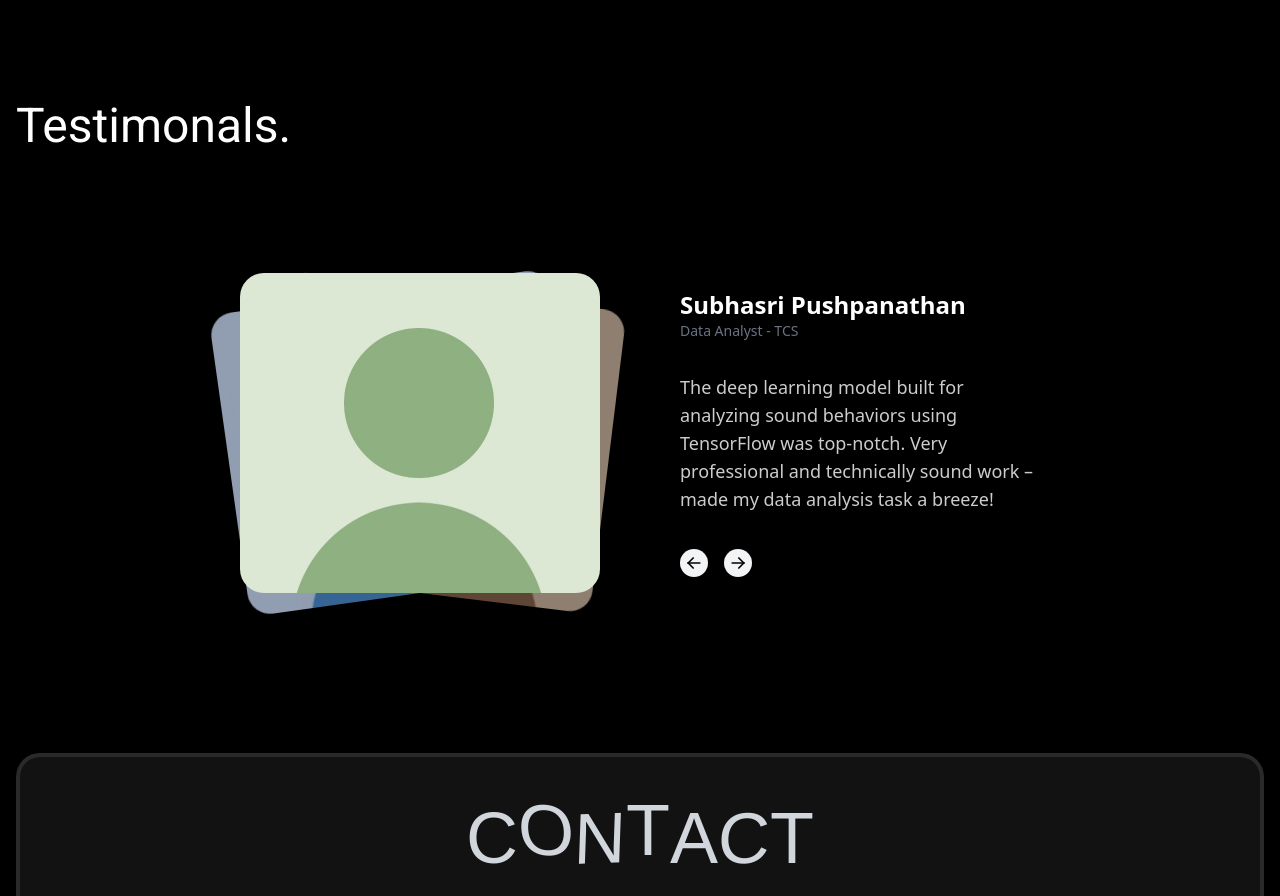
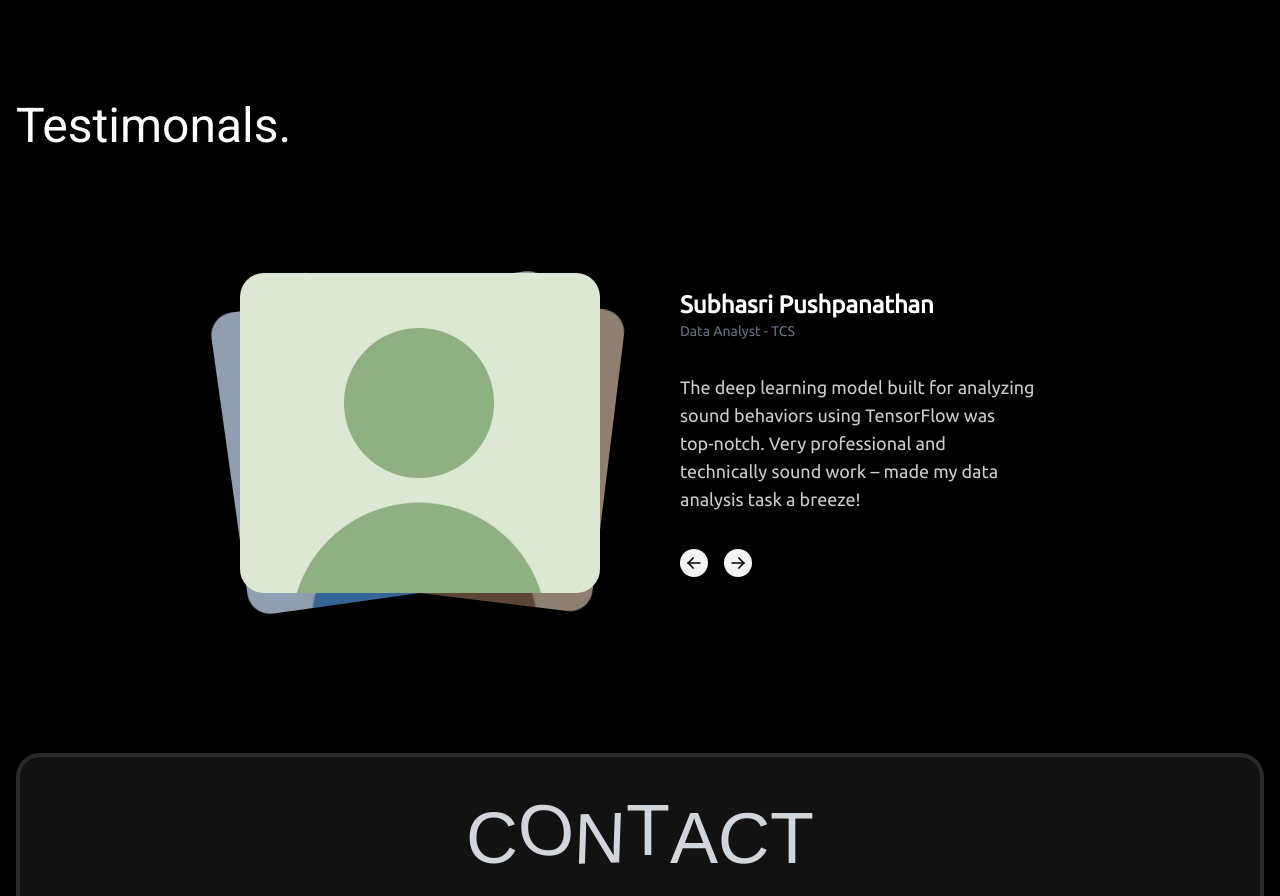
Before and after one commit to danish-khan962/Portfolio, a Next.js app: page / in a window 1280 px wide. Shown: the part 3823-4719 px from the top of the page. Built offline with nearby package versions, Linux system fonts and the light colour scheme; a web font is replaced by a local one.

Commit message:
buttons gradient fixed

```diff
--- a/src/app/projects/project/[id]/page.tsx
+++ b/src/app/projects/project/[id]/page.tsx
@@ -86,14 +86,14 @@ export default async function Page({params,}: {params: Promise<{ id: string }>})
         <div className='max-w-[700px] w-[100%] flex flex-row justify-between items-center gap-x-3'>
           <div className='w-[50%]'>
             <Link href={project.github_link} target='_blank'>
-              <button className='bg-blue-400/10 py-2 px-8 rounded-lg w-[100%]  backdrop-blur-md border-2 border-white/10 hover:border-white/15 transition-all ease-in-out duration-200 cursor-pointer'>
+              <button className='bg-gradient-to-r from-blue-600 via-sky-600 to-cyan-500 text-white py-2 px-8 rounded-lg w-full backdrop-blur-md transition-all ease-in-out duration-200 cursor-pointer hover:from-blue-700 hover:via-sky-700 hover:to-cyan-600'>
                 Repository
               </button>
             </Link>
           </div>
           <div className='w-[50%]'>
             <Link href={project.live_link} target='_blank'>
-              <button className='bg-blue-400/10 py-2 px-8 rounded-lg w-[100%] backdrop-blur-md border-2 border-white/10 hover:border-white/15 transition-all ease-in-out duration-200 cursor-pointer'>
+              <button className='bg-gradient-to-r from-teal-400 via-blue-500 to-indigo-500 py-2 px-8 rounded-lg w-[100%] backdrop-blur-md transition-all ease-in-out duration-200 cursor-pointer hover:from-teal-500 hover:via-blue-600 hover:to-indigo-600'>
                 Watch Live
               </button>
             </Link>
--- /dev/null
+++ b/src/components/Testimonials.tsx
@@ -0,0 +1,44 @@
+import React from 'react'
+import { AnimatedTestimonials } from './ui/animated-testimonials'
+import { Roboto } from 'next/font/google'
+import customer_icon_1 from "../../public/customer_icon_1.jpg"
+import customer_icon_2 from "../../public/customer_icon_2.jpg"
+import customer_icon_3 from "../../public/customer_icon_3.jpg"
+
+const roboto = Roboto({
+    subsets: ["latin"],
+    weight: ["400"]
+})
+
+const Testimonials = () => {
+  return (
+    <div className='relative'>
+      <h1 className={`${roboto.className} text-3xl md:text-4xl lg:text-5xl md:leading-[54px] max-w-[800px] w-[100%] mt-[60px] md:mt-[80px] mb-[40px] md:mb-[80px]`}> Testimonals. </h1>
+        <AnimatedTestimonials
+          testimonials={[
+            {
+              quote: "Thanks to the incredible Hospital Management System built in core Python with integrated MySQL, I scored over 9 in my subject! Truly impressed with the dedication and technical skill.",
+              name: "Abhinav Singh",
+              designation: "Student at Sharda University",
+              src: customer_icon_1,
+            },
+            {
+              quote: "The deep learning model built for analyzing sound behaviors using TensorFlow was top-notch. Very professional and technically sound work – made my data analysis task a breeze!",
+              name: "Subhasri Pushpanathan",
+              designation: "Data Analyst - TCS",
+              src: customer_icon_2,
+            },
+            {
+              quote: "I was amazed by the speed and quality — the entire frontend for my startup 'Admatrica' was built in just 3 days! Super reliable and skilled.",
+              name: "Kunal Khandelwal",
+              designation: "Founder - Unweb Tech.",
+              src: customer_icon_3,
+            },
+          ]}
+          autoplay={true}
+        />
+    </div>
+  )
+}
+
+export default Testimonials
--- a/src/components/ui/animated-testimonials.tsx
+++ b/src/components/ui/animated-testimonials.tsx
@@ -5,6 +5,12 @@ import { motion, AnimatePresence } from "motion/react";
 import { StaticImageData } from "next/image";
 import Image from "next/image";
 import { useEffect, useState } from "react";
+import { Ubuntu } from "next/font/google";
+
+const ubuntu = Ubuntu({
+  subsets: ["latin"],
+  weight: ["400"]
+})
 
 type Testimonial = {
   quote: string;
@@ -56,11 +62,11 @@ export const AnimatedTestimonials = ({
   }
 
   return (
-    <div className="mx-auto max-w-sm px-4 py-10 font-sans antialiased md:max-w-4xl md:px-8 lg:px-12">
+    <div className={`${ubuntu.className} mx-auto max-w-sm px-4 py-10 font-sans antialiased md:max-w-4xl md:px-8 lg:px-12`}>
       <div className="relative grid grid-cols-1 gap-x-20 gap-y-4 md:grid-cols-2">
         {/* Image side */}
         <div>
-          <div className="relative h-80 w-full">
+          <div className="relative h-65 md:h-80 w-full">
             <AnimatePresence>
               {testimonials.map((testimonial, index) => (
                 <motion.div
@@ -121,7 +127,7 @@ export const AnimatedTestimonials = ({
             <p className="text-sm text-gray-500 dark:text-neutral-500">
               {testimonials[active].designation}
             </p>
-            <motion.p className="mt-8 text-lg text-white/80">
+            <motion.p className="mt-8 text-sm md:text-lg text-white/80">
               {testimonials[active].quote.split(" ").map((word, index) => (
                 <motion.span
                   key={index}
--- a/src/home/HomePage.tsx
+++ b/src/home/HomePage.tsx
@@ -12,13 +12,10 @@ import TechStackCard from '@/components/TechStackCard'
 import ProjectCard from '@/components/ProjectCard'
 import { HiArrowUturnRight } from "react-icons/hi2";
 import ServiceCard from '@/components/ServiceCard'
-import { AnimatedTestimonials } from '@/components/ui/animated-testimonials'
-import customer_icon_1 from "../../public/customer_icon_1.jpg"
-import customer_icon_2 from "../../public/customer_icon_2.jpg"
-import customer_icon_3 from "../../public/customer_icon_3.jpg"
 import { Tilt_Warp } from 'next/font/google'
 import { FaLocationArrow } from "react-icons/fa";
 import { projectDetails } from '../../data/project.data'
+import Testimonials from '@/components/Testimonials'
 
 const ubuntu = Ubuntu({
   subsets: ["latin"],
@@ -116,30 +113,7 @@ const HomePage = () => {
 
       {/* Testimonials */}
       <div className='relative my-[40px] md:mt-[80px]'>
-        <h1 className={`${roboto.className} text-3xl md:text-4xl lg:text-5xl md:leading-[54px] max-w-[800px] w-[100%] mt-[60px] md:mt-[80px] mb-[40px] md:mb-[80px]`}> Testimonals. </h1>
-        <AnimatedTestimonials
-          testimonials={[
-            {
-              quote: "Thanks to the incredible Hospital Management System built in core Python with integrated MySQL, I scored over 9 in my subject! Truly impressed with the dedication and technical skill.",
-              name: "Abhinav Singh",
-              designation: "Student at Sharda University",
-              src: customer_icon_1,
-            },
-            {
-              quote: "The deep learning model built for analyzing sound behaviors using TensorFlow was top-notch. Very professional and technically sound work – made my data analysis task a breeze!",
-              name: "Subhasri Pushpanathan",
-              designation: "Data Analyst - TCS",
-              src: customer_icon_2,
-            },
-            {
-              quote: "I was amazed by the speed and quality — the entire frontend for my startup 'Admatrica' was built in just 3 days! Super reliable and skilled.",
-              name: "Kunal Khandelwal",
-              designation: "Founder - Unweb Tech.",
-              src: customer_icon_3,
-            },
-          ]}
-          autoplay={true}
-        />
+        <Testimonials />
       </div>
 
       {/* Contact Me section */}
```
